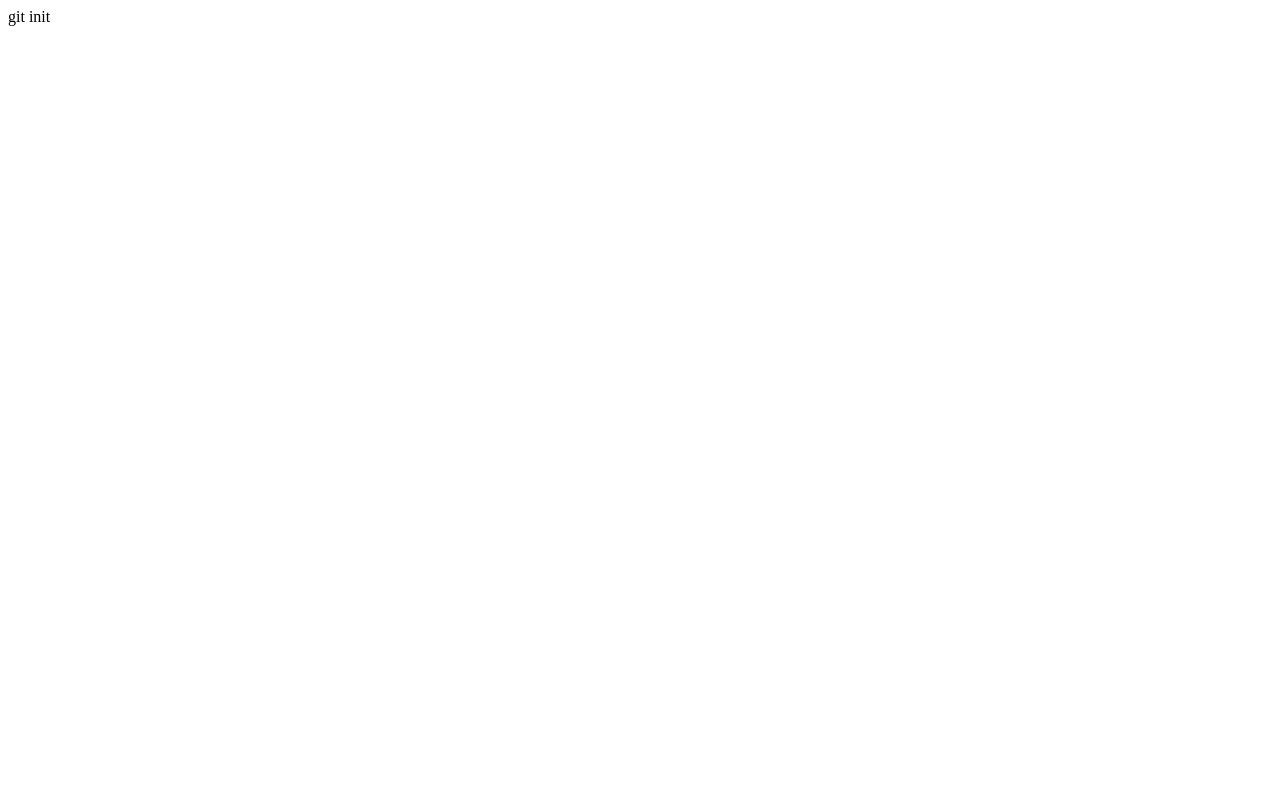
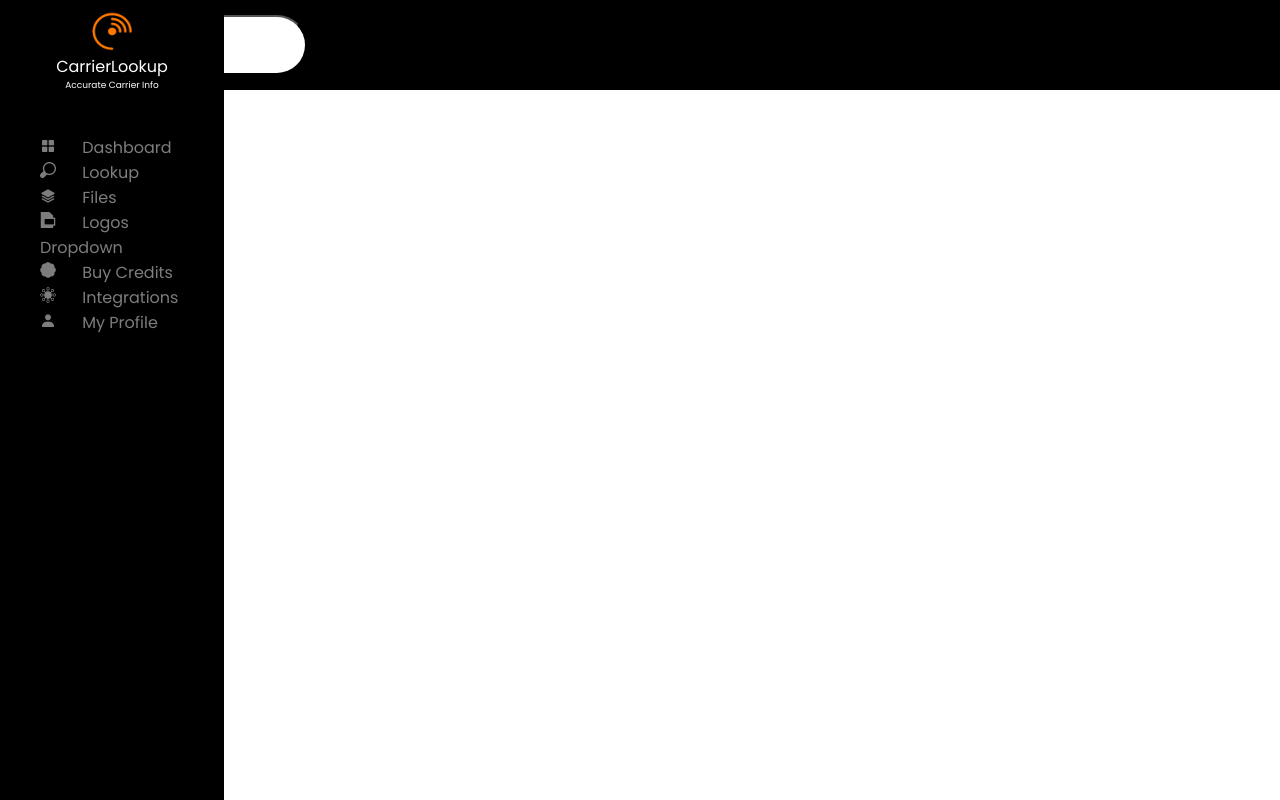
Before and after one commit to shaykat22/orangetoolzAssesment, a plain HTML site: page index.html in a window 1280 px wide. Drawn offline with nearby package versions, Linux system fonts and the light colour scheme.

Commit message:
sidebar updated

```diff
--- a/index.css
+++ b/index.css
@@ -1 +1,115 @@
-!
+body{
+    margin: 0;
+   font-family: 'Poppins', sans-serif;
+    font-size: 1em;
+    min-height: 100vh;
+    width: 100%;
+    overflow: hidden;
+}
+
+.navbar {
+    display: flex;
+    align-items: center;
+    background-color: #000000;
+    height: 90px;
+}
+
+.navbar a {
+   left: 1574px;
+    font-size: 16px;
+    color: white;
+    text-align: center;
+    text-decoration: none;
+}
+
+.dropdown {
+
+    overflow: hidden;
+}
+
+.dropdown .dropbtn {
+    background: #FFFFFF;
+    box-shadow: 0px 10px 20px rgba(0, 0, 0, 0.07);
+    border-radius: 45px;
+    font-size: 16px;
+    color: white;
+    align-items: center;
+    width: 200px;
+    height: 60px;
+    left: 1772px;
+    top: 261px;
+}
+
+
+
+.dropdown-content {
+    display: none;
+    position: absolute;
+    background-color: #f9f9f9;
+    min-width: 160px;
+    box-shadow: 0px 8px 16px 0px rgba(0, 0, 0, 0.2);
+    z-index: 1;
+}
+
+.dropdown-content a {
+    float: none;
+    color: black;
+    padding: 12px 16px;
+    text-decoration: none;
+    display: block;
+    text-align: left;
+}
+
+.dropdown-content a:hover {
+    background-color: #FF7901;
+}
+
+.dropdown:hover .dropdown-content {
+    /* display: block; */
+}
+
+.sidebar{
+    color: white;
+    top: 0;
+    left: 0;
+    position: fixed;
+    height: 100vh;
+    width: 224px;
+    background-color: #000000;
+
+}
+.sidebar ul{
+    margin-top: 50px;
+}
+.logo-details{
+    margin-top: 11px;
+    line-height: 0;
+    text-align: center;
+}
+.logo-details small{
+    font-size: 9px;
+
+}
+.sidebar li, .dropdown-btn {
+    list-style: none;
+
+}
+.sidebar li a{
+    text-decoration: none;
+    color: #7D7D7E;
+}
+.sidebar li a span{
+    margin-left: 22px;
+}
+.sidebar li a:hover{
+    color:#FF7901 !important ;
+}
+.active {
+
+    color: white;
+  }
+.dropdown-container {
+    display: none;
+    background-color: #262626;
+    padding-left: 8px;
+  }
--- a/index.html
+++ b/index.html
@@ -1,13 +1,116 @@
 <!DOCTYPE html>
 <html lang="en">
+
 <head>
     <meta charset="UTF-8">
     <meta http-equiv="X-UA-Compatible" content="IE=edge">
     <meta name="viewport" content="width=device-width, initial-scale=1.0">
     <title>Document</title>
+    <link rel="preconnect" href="https://fonts.googleapis.com">
+    <link rel="preconnect" href="https://fonts.gstatic.com" crossorigin>
+    <link href="https://fonts.googleapis.com/css2?family=Poppins&display=swap" rel="stylesheet">
     <link rel="stylesheet" href="./index.css">
+    <link href='https://unpkg.com/boxicons@2.1.4/css/boxicons.min.css' rel='stylesheet'>
 </head>
+
 <body>
 
+    <!-- Header start -->
+    <header>
+        <nav class="navbar">
+
+            <a href="#home">Balance: <span>$125</span></a>
+
+            <div class="dropdown">
+                <button class="dropbtn">Dropdown
+                    <i class="fa fa-caret-down"></i>
+                </button>
+                <div class="dropdown-content">
+                    <a href="#">Link 1</a>
+                    <a href="#">Link 2</a>
+                    <a href="#">Link 3</a>
+                </div>
+            </div>
+        </nav>
+    </header>
+
+    <section class="sidebar">
+        <div class="logo-details">
+            <img src="./images/logo-removebg-preview.png" height="40px" width="40px" alt="">
+            <p>CarrierLookup</p>
+            <small>Accurate Carrier Info</small>
+        </div>
+        <ul>
+            <li>
+                <a href="#">
+                    <i class='bx bxs-grid-alt' style='color:#7d7d7e'></i>
+                    <span>Dashboard</span>
+                </a>
+            </li>
+            <li>
+                <a href="#">
+                    <img src="./images/Vector.png" alt="">
+                    <span>Lookup</span>
+                </a>
+            </li>
+            <li>
+                <a href="#">
+                    <i class='bx bxs-layer' style='color:#7d7d7e'></i>
+                    <span>Files</span>
+                </a>
+            </li>
+            <li>
+                <a href="#">
+                    <img src="./images/XMLID_228_.png" alt="">
+                    <span>Logos</span>
+                </a>
+            </li>
+            <li><a class="dropdown-btn">Dropdown
+                <i class="fa fa-caret-down"></i>
+              </a>
+              <div class="dropdown-container">
+                <a href="#">Link 1</a>
+                <a href="#">Link 2</a>
+                <a href="#">Link 3</a>
+              </div></li>
+            <li>
+                <a href="#">
+                    <img src="./images/Vector2.png" alt="">
+                    <span>Buy Credits</span>
+                </a>
+            </li>
+            <li>
+                <a href="#">
+                    <img src="./images/Vector (1).png" alt="">
+                    <span>Integrations</span>
+                </a>
+            </li>
+            <li>
+                <a href="#">
+                    <i class='bx bxs-user' style='color:#7d7d7e'></i>
+                    <span>My Profile</span>
+                </a>
+            </li>
+        </ul>
+    </section>
+
+<script>
+    /* Loop through all dropdown buttons to toggle between hiding and showing its dropdown content - This allows the user to have multiple dropdowns without any conflict */
+    var dropdown = document.getElementsByClassName("dropdown-btn");
+    var i;
+
+    for (i = 0; i < dropdown.length; i++) {
+      dropdown[i].addEventListener("click", function() {
+        this.classList.toggle("active");
+        var dropdownContent = this.nextElementSibling;
+        if (dropdownContent.style.display === "block") {
+          dropdownContent.style.display = "none";
+        } else {
+          dropdownContent.style.display = "block";
+        }
+      });
+    }
+    </script>
 </body>
-</html>git init
+
+</html>
```
Also changed, not shown: images/Vector (1).png (added), images/Vector.png (added), images/Vector2.png (added), images/XMLID_228_.png (added), images/logo-removebg-preview.png (added), images/logo.png (added), images/unsplash_6W4F62sN_yI (1).png (added), images/unsplash_6W4F62sN_yI.png (added).
